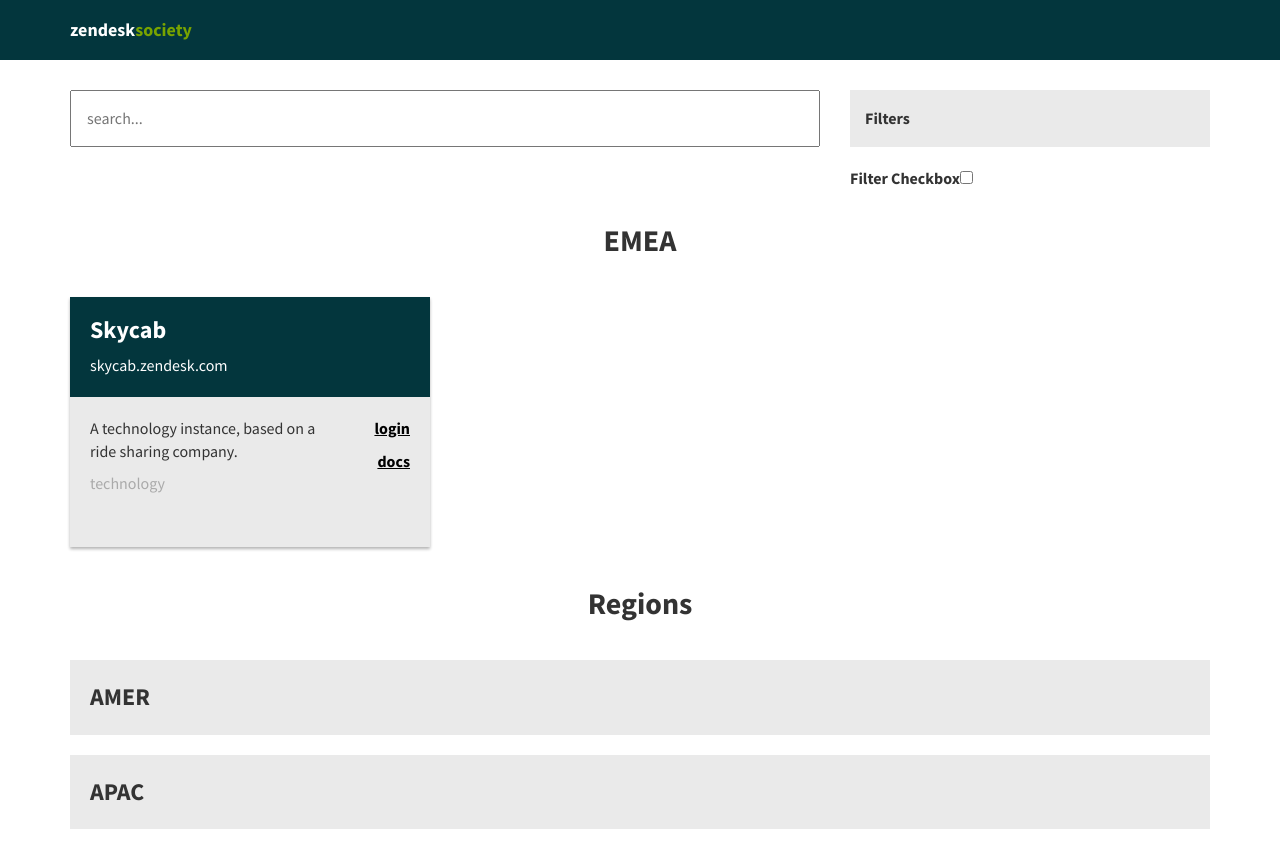
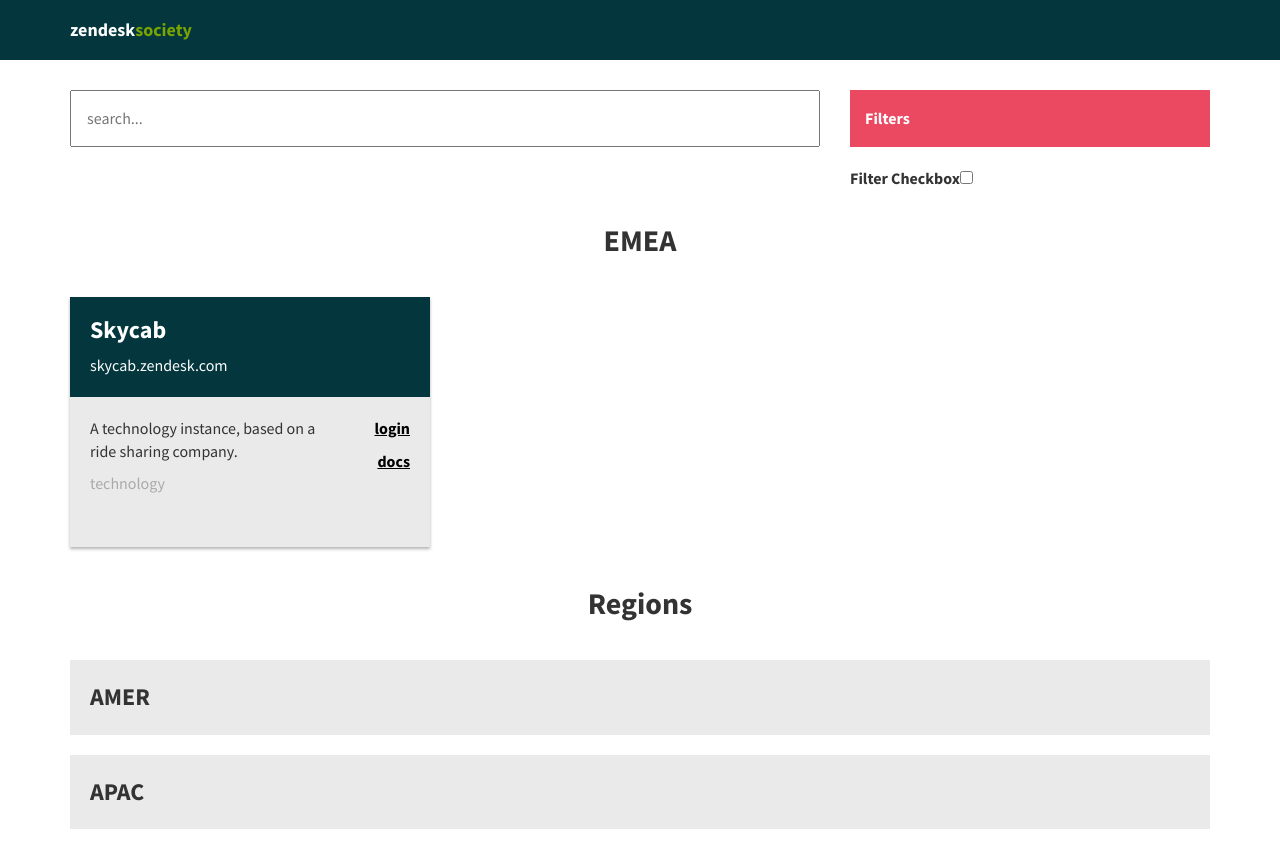
Before and after one commit to dashedstripes/society-demo, a React app: page / in a window 1280 px wide. Built offline with nearby package versions, Linux system fonts and the light colour scheme.

```diff
--- a/src/styles/FiltersButton.css
+++ b/src/styles/FiltersButton.css
@@ -6,5 +6,6 @@
   text-align: left;
   padding: 17px 15px;
   outline: none;
-  background: #eaeaea;
+  color: #ffffff;
+  background: #EB4962;
 }
```
